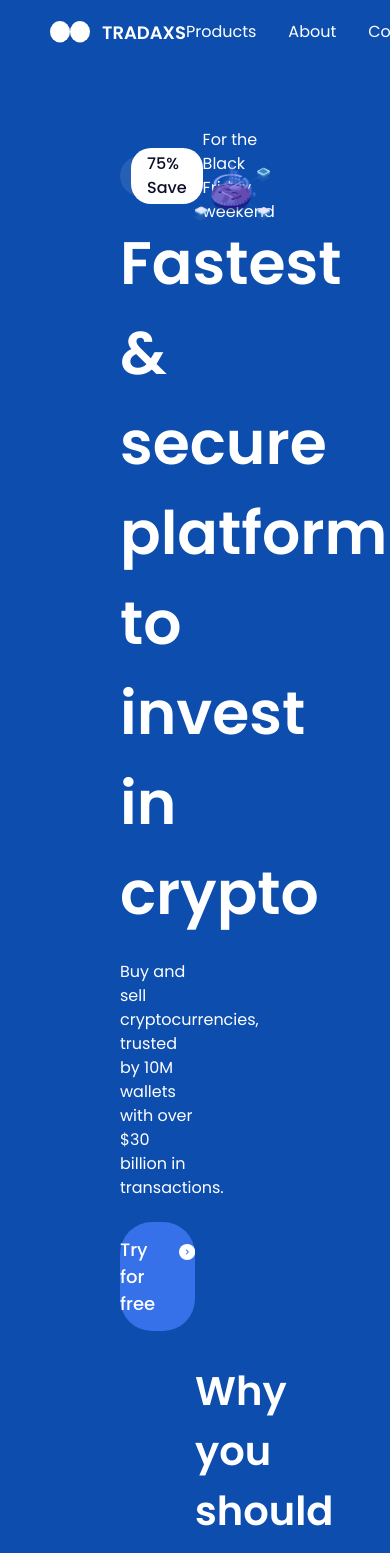
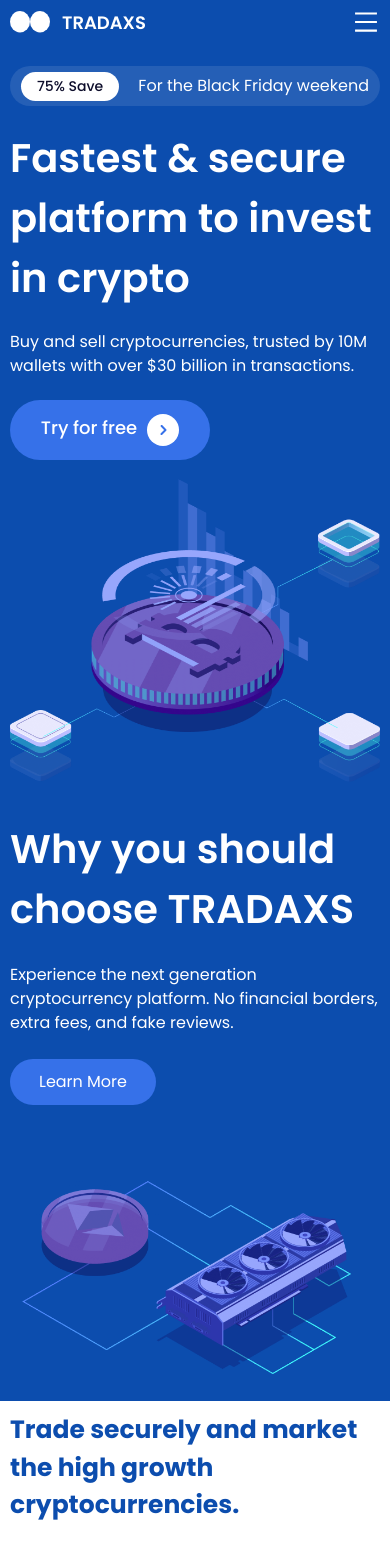
Before and after one commit to 0tuedon/tradaxs-frontend, a Next.js app: page / in a window 390 px wide. Shown: the top 1553 px of the page. Built offline with nearby package versions, Linux system fonts and the light colour scheme.

Commit message:
Feature:Done with mobile responsiveness completed Navbar section

```diff
--- a/components/Landing/Footer/CopyRights.js
+++ b/components/Landing/Footer/CopyRights.js
@@ -4,7 +4,7 @@
   return (
     <div className='flex text-white mb-[40px] justify-between'>
         <h6>
-        ©2021 TRADAXS. All rights reserved
+        ©2022 TRADAXS. All rights reserved
         </h6>
     </div>
   )
--- a/components/Landing/Footer/LandingFooter.js
+++ b/components/Landing/Footer/LandingFooter.js
@@ -6,9 +6,14 @@
 
 const LandingFooter = () => {
   return (
-    <div className="flex flex-col gap-y-[120px] mt-[60px] px-[100px] ">
+    <div className="flex flex-col
+    gap-y-[120px]
+    mt-[30px]
+    md:mt-[60px]
+    px-[10px]
+    md:px-[100px] ">
       {/* fotter wi */}
-      <div className="flex justify-between">
+      <div className="flex flex-col gap-y-[30px] md:flex-row justify-between">
         <div className="flex items-start gap-x-3">
           <Logo className={"w-[40px]"} />
           <h5 className="text-white text-[18px] font-semibold">TRADAXS</h5>
--- a/components/Landing/Hero/HeroLeft.js
+++ b/components/Landing/Hero/HeroLeft.js
@@ -3,11 +3,11 @@
 
 const HeroLeft = () => {
   return (
-    <div className="flex-col w-[50%] gap-y-[22px]  flex">
+    <div className="flex-col md:w-[50%] gap-y-[22px]  flex">
       {/*Black Friday */}
       <div
         className="
-      max-w-[365px] items-center h-[40px]
+      md:max-w-[365px] items-center h-[40px]
       text-white flex rounded-[32px]
        px-[11px] justify-between
        bg-transWhite "
@@ -15,7 +15,7 @@
         <div
           className="bg-white  z-10 text-textBlue
         rounded-[20px]
-        text-[16px]
+        text-[14px]
         font-medium
         py-[4px]
         px-[16px]"
@@ -29,7 +29,7 @@
       </div>
       {/* Heading Sub text */}
       <div className="text-white  font-semibold">
-        <h1 className="text-[60px]">
+        <h1 className=" text-[40px] md:text-[60px]">
           {"Fastest & secure platform to invest in crypto"}
         </h1>
       </div>
--- a/components/Landing/Hero/HeroSection.js
+++ b/components/Landing/Hero/HeroSection.js
@@ -4,7 +4,10 @@
 
 const HeroSection = () => {
   return (
-    <div className="flex mt-[100px] px-[120px]">
+    <div className="flex flex-col md:flex-row
+    mt-[30px]
+    px-[10px]
+    md:mt-[100px] md:px-[120px]">
 
       {/* Left side  */}
       <HeroLeft />
--- a/components/Landing/Mining/StartMining.js
+++ b/components/Landing/Mining/StartMining.js
@@ -6,27 +6,35 @@
       className="flex
 
     text-white
-    bg-white justify-center items-center"
+    bg-white justify-center
+    px-[10px]
+    items-center"
     >
       <div
         className="
         mt-[20px]
         mb-[88px]
-    w-[1200px]
+        rounded-[10px]
+        flex-col
+        lg:flex-row
+    lg:w-[1200px]
     flex
+    py-[30px]
+    gap-y-[20px]
+    px-[10px]
     bg-lightBlue
-    h-[216px]
-    rounded-[16px]
+    md:h-[216px]
+    md:rounded-[16px]
     justify-between
-    px-[48px]
-    items-center
+    lg:px-[48px]
+    md:items-center
 
     "
       >
         {/*left on desktop width */}
         <div className="flex-col
         gap-y-[16px]
-        w-[400px]">
+        md:w-[400px]">
           <h5 className="text-[32px] mb-[16px] font-bold leading-[42px]">
             {" "}
             Start Mining
@@ -36,15 +44,16 @@
           </p>
         </div>
         <div>
-          <form className="flex items-center">
-            <div className="w-[374px]">
+          <form className="flex flex-col md:flex-row md:items-center">
+            <div className=" mb-4 md:mb-0 md:w-[374px]">
               <input
                 className="
                 bg-transparent
                 border-b
                 focus:border-b
                 outline-none
-                w-[100%]
+                w-[90%]
+                md:w-[100%]
                 placeholder:text-white
                 "
                 placeholder="Enter your mail"
@@ -54,7 +63,9 @@
             h-[58px]
             text-black bg-white
             px-[14px]
-             rounded-[32px] font-medium text-center">
+            rounded-[10px]
+             md:rounded-[32px]
+             font-medium text-center">
               Subscribe
             </button>
           </form>
--- a/components/Landing/NavBar/index.js
+++ b/components/Landing/NavBar/index.js
@@ -1,22 +1,32 @@
-import React from "react";
+import React, { useState } from "react";
+import { AiOutlineMenu } from "react-icons/ai";
 import Logo from "../../../assets/icons/Logo";
 import { PublicNavLink } from "../../../data/tradaxs";
+import NavLinksCover from "../../Navbar/NavLinksCover";
 import NavLink from "./NavLink";
 const NavBar = () => {
+  const [isMenuActive, setIsMenuActive] = useState(false)
+  const toggle = ()=>{
+    setIsMenuActive(prev=>!prev)
+  }
   return (
-    <div className="px-[50px] flex mt-2 items-center justify-between">
+    <div className="md:px-[50px]
+    px-[10px]
+    flex mt-2 items-center justify-between">
       {/* Left Side hero section*/}
       <div className="flex items-center gap-x-3">
         <Logo className={"w-[40px]"} />
         <h5 className="text-white text-[18px] font-semibold">TRADAXS</h5>
       </div>
       {/* Right side NavLinks  */}
-      <div className="flex items-center gap-x-[32px]">
+      <div className="md:flex md:items-center hidden md:gap-x-[32px]">
         {PublicNavLink.map((data) => (
           <NavLink route={data.route} key={data.name}>
             {data.name}
           </NavLink>
         ))}
+
+
         <div className="">
           <img src="/icons/divider.svg" alt="divider" />
         </div>
@@ -35,6 +45,11 @@
           Register
         </NavLink>
       </div>
+      <NavLinksCover isMenuActive={isMenuActive} handle={toggle} />
+       {/* Hamburger  */}
+       <button className="md:hidden" onClick={toggle} >
+          <AiOutlineMenu className="text-white w-7 h-7" />
+        </button>
     </div>
   );
 };
--- a/components/Landing/Statistics/WhyYouShould.js
+++ b/components/Landing/Statistics/WhyYouShould.js
@@ -2,9 +2,14 @@
 import Image from "next/image";
 const WhyYouShould = () => {
   return (
-    <div className="flex mt-[30px] items-center justify-between px-[100px]">
+    <div
+      className="flex flex-col
+      px-[10px]
+      md:flex-row mt-[30px]
+    md:items-center mb-[20px] md:justify-between md:px-[100px]"
+    >
       {/* Left Side  */}
-      <div>
+      <div className="order-2 md:order-1">
         <Image
           width={"650px"}
           height={"473px"}
@@ -18,7 +23,8 @@
         className="flex
       gap-y-[24px]
       justify-center
-      text-white flex-col w-2/4 "
+      order-1 md:order-2
+      text-white flex-col md:w-2/4 "
       >
         <h2
           className="font-semibold
--- a/components/Landing/Trade/CryptoCard.js
+++ b/components/Landing/Trade/CryptoCard.js
@@ -1,20 +1,22 @@
 import React from "react";
 import Image from "next/image";
-const CryptoCard = ({bg}) => {
+
+const CryptoCard = ({bg,data}) => {
   return (
     <div className={`flex
     w-[370px] flex-col ${bg}
-     ${bg?'':'shadow-[0px 40px 40px 0px #391777]'}
+     ${bg?'text-white':'shadow-xl text-landingBlue '}
      min-h-[433px]
      rounded-[16px]
      items-center
      gap-y-[20px]
      py-[48px]
-     text-white
+
      `}>
       {/* Image first */}
       <div className="mb-[28px]">
-        <Image src={"/icons/bitcoin.svg"}
+        <Image
+        src={data.logo}
         alt={"coin"}
         width={"80px"}
         height={"80px"}
@@ -38,7 +40,8 @@
         <Image
         width={"32px"}
         height={"32px"}
-        src={"/icons/small-arrow.svg"}   alt={"arrow"} />
+        src={"/icons/small-arrow.svg"}
+        alt={"arrow"} />
         </button>
     </div>
   );
--- a/components/Landing/Trade/Trade.js
+++ b/components/Landing/Trade/Trade.js
@@ -5,21 +5,28 @@
 const Trade = () => {
   return (
     <div className='bg-white
-    px-[100px]
+    md:px-[100px]
+   px-[10px]
 
     flex flex-col'>
         {/* Heading for trade */}
-        <h2 className='text-center self-center
+        <h2 className='md:text-center self-center
         font-bold
-        text-landingBlue text-[40px]
-        w-[741px]
+        text-landingBlue
+      text-[25px]
+      mt-[10px]
+        md:text-[40px]
+        md:w-[741px]
         '>
         Trade securely and market the high growth cryptocurrencies.
         </h2>
         {/* Bitcoin etherum and others */}
-        <div className='flex gap-x-[48px] mt-[64px]'>
+        <div className='flex flex-col md:flex-row
+        gap-y-[20px]
+        items-center
+        md:gap-x-[48px] mt-[64px]'>
             {CryptoCardData.map(data=>
-                 <CryptoCard key={data.name} bg={'bg-landingBlue'}/>
+                 <CryptoCard key={data.name} data={data} bg={data.bg}/>
                 )}
 
         </div>
--- a/components/Navbar/NavLinksCover.jsx
+++ b/components/Navbar/NavLinksCover.jsx
@@ -3,13 +3,13 @@
 import Link from "next/link";
 
 const NavLinksCover = ({ isMenuActive, handle }) => {
-  const paths = ["about us", "blog", "what we offer", "Create wallet"];
-  const paths2 = ["login", "register"];
+  const paths = ["product", "features", "contact"];
+  const paths2 = ["Login", "Register"];
   return (
     <div
       className={`absolute md:relative top-0 right-0 py-10 md:p-0 items-center justify-between flex-1 w-1/2 md:w-full transition-transform duration-200 ease-in-out ${
         isMenuActive ? "translate-x-0" : "translate-x-96 md:translate-x-0"
-      } space-y-4 text-white md:flex bg-accent md:bg-transparent md:space-y-0`}
+      } space-y-4 text-white md:flex bg-landingBlue md:bg-transparent md:space-y-0`}
     >
       <button className="absolute top-5 right-4 md:hidden" onClick={handle}>
         <AiOutlineClose className="w-6 h-6 text-white" />
@@ -19,7 +19,7 @@
           return (
             <li key={index}>
               <NavLink
-                href={`/${path.split(" ").join("-")}`}
+                href={`/${path.split(" ").join("-").toLowerCase}`}
                 className="text-[0.8125rem] transition-all duration-200 md:hover:underline decoration-2 capitalize hover:bg-white hover:text-accent md:hover:text-white md:hover:bg-transparent inline-block w-full p-3 md:p-0"
               >
                 {path}
--- a/data/tradaxs.js
+++ b/data/tradaxs.js
@@ -86,20 +86,20 @@
     bg: "bg-landingBlue",
   },
   {
-    logo: "/icons/bitcoin.svg",
-    name: "Bitcoin",
+    logo: "/icons/etherum.svg",
+    name: "Ethereum",
     sub: "BTC",
     desc: "Digital currency in which a record of transactions is maintained.",
     type: "mining",
-    bg: "none",
+    bg: false,
   },
   {
-    logo: "/icons/bitcoin.svg",
-    name: "Bitcoin",
+    logo: "/icons/litecoin.svg",
+    name: "LiteCoin",
     sub: "BTC",
     desc: "Digital currency in which a record of transactions is maintained.",
     type: "mining",
-    bg: "none",
+    bg: false,
   },
 ];
 
```
Also changed, not shown: 2 other files (tests, documents, lock files or other folders).
